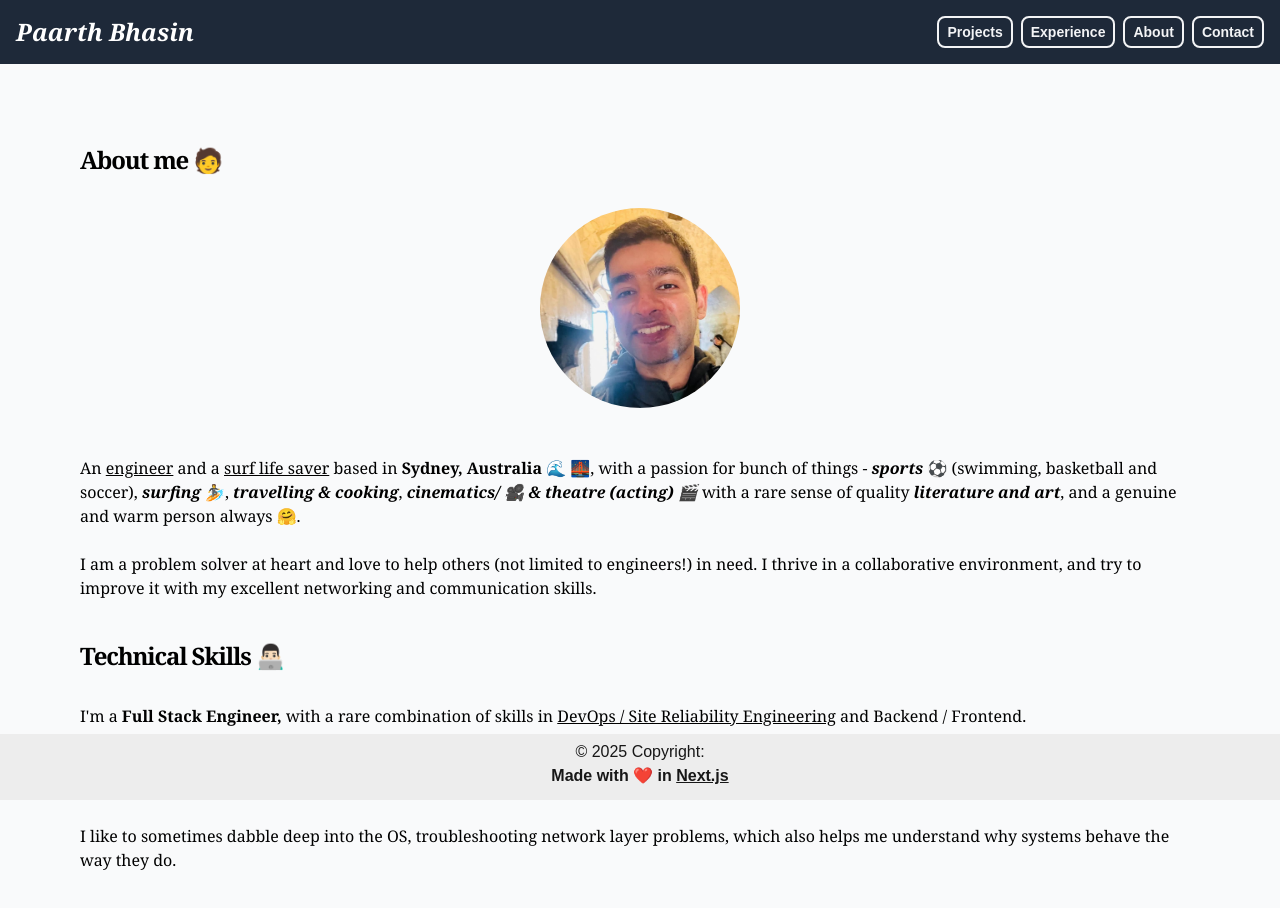
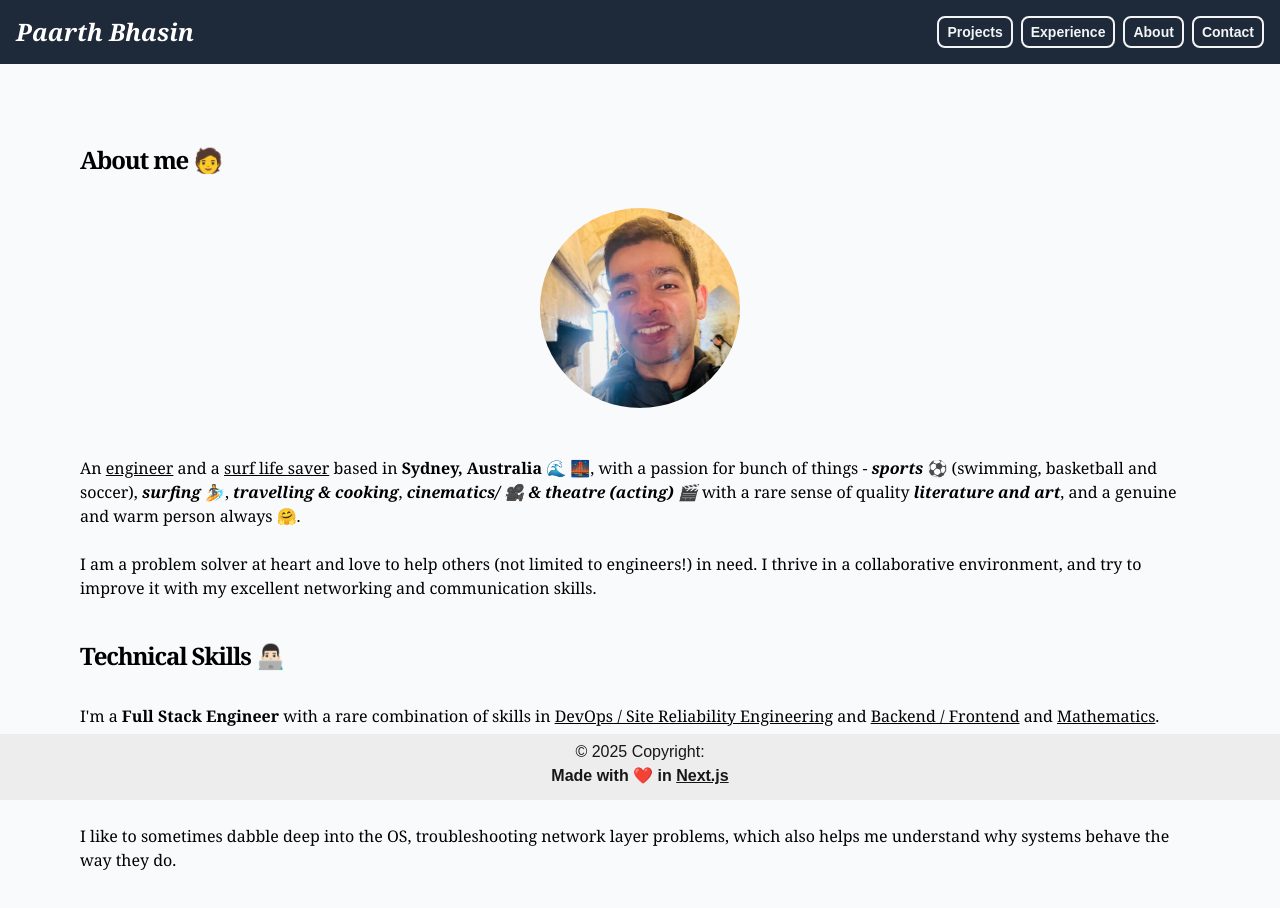
Before and after one commit to PaarthB/portfolio, a Next.js app: page /about in a window 1280 px wide. Shown: the top 908 px of the page. Built offline with nearby package versions, Linux system fonts and the light colour scheme.

Commit message:
Update page.tsx

```diff
--- a/src/app/about/page.tsx
+++ b/src/app/about/page.tsx
@@ -17,7 +17,7 @@ export default function About() {
                 </p>
                 <h1 className="mb-8 text-2xl font-semibold tracking-tighter">Technical Skills 👨🏻‍💻</h1>
                 <p className="mb-4">
-                    I'm a <b>Full Stack Engineer,</b> with a rare combination of skills in <u>DevOps / Site Reliability Engineering</u> and Backend / Frontend. <br/><br/>I have a keen eye to design sharp and performant user interfaces, and also backend apps {'</>'}.
+                    I'm a <b>Full Stack Engineer</b> with a rare combination of skills in <u>DevOps / Site Reliability Engineering</u> and <u>Backend / Frontend</u> and <u>Mathematics</u>. <br/><br/>I have a keen eye to design sharp and performant user interfaces, and also backend apps {'</>'}.
                     I like to think about systems at scale, simplify them and also make them more performant and reliable.
                     <br/><br/>I like to sometimes dabble deep into the OS, troubleshooting network layer problems, which also helps me understand why systems behave the way they do.
                 </p>
```
